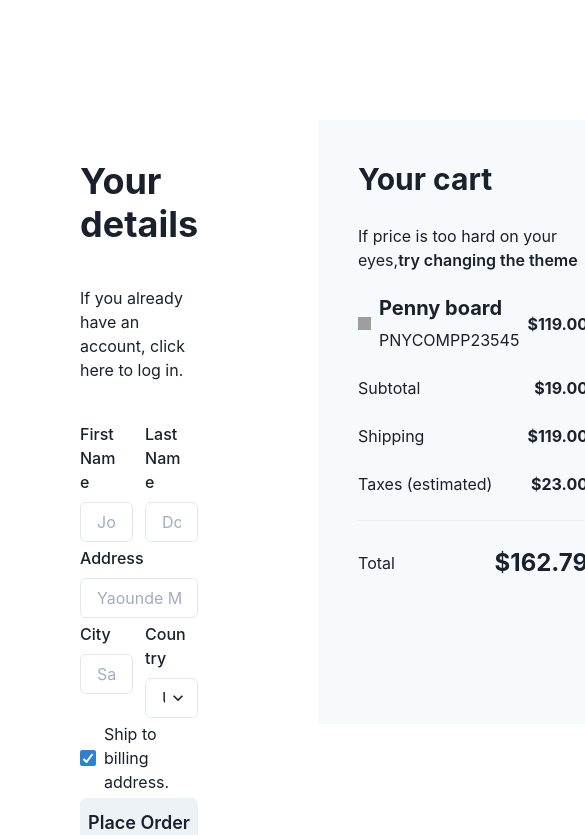
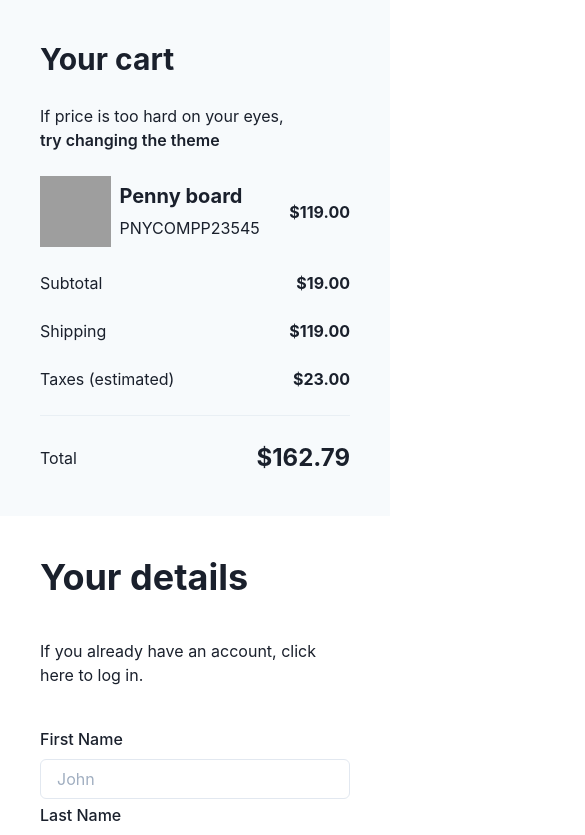
Before and after one commit to atemengue/learning-chakra-ui, a Next.js app: page / in a window 390 px wide. Shown: the top 835 px of the page, 585 px wide, since content can reach past the window. Built offline with nearby package versions, Linux system fonts and the light colour scheme; grey boxes are pictures that could not be loaded.

Commit message:
add responsive design

```diff
--- a/pages/index.tsx
+++ b/pages/index.tsx
@@ -1,19 +1,16 @@
-import { Container, Flex, VStack } from '@chakra-ui/react';
+import { Container, Flex } from '@chakra-ui/react';
 import type { NextPage } from 'next';
 import Cart from "../src/sections/Cart";
 import Details from '../src/sections/Details';
 
 
 const Home: NextPage = () => (
-  <Container maxW="container.xl" p={0} >
-    <Flex h="100vh" py={20}>
-        <VStack w="full" h="full" p={10} spacing={10} alignItems="flex-start" >
+  <Container maxW="container.xl" p={0}>
+    <Flex h={{ base: 'auto', md: '100vh'}} py={[0,10,20]}
+    direction={{ base: 'column-reverse', md: 'row'}}
+    >
           <Details />
-
-        </VStack>
-        <VStack w="full" h="full" p={10} spacing={10} alignItems="flex-start"  >
           <Cart />
-        </VStack>
     </Flex>
   </Container>
 )
--- a/src/sections/Details.tsx
+++ b/src/sections/Details.tsx
@@ -1,9 +1,10 @@
-import { Button, Checkbox, FormControl, FormLabel, GridItem, Heading, Input, Select, SimpleGrid, Text, VStack } from "@chakra-ui/react";
+import { Button, Checkbox, FormControl, FormLabel, GridItem, Heading, Input, Select, SimpleGrid, Text, useBreakpointValue, VStack } from "@chakra-ui/react";
 
 
 
 const Details = () => {
 
+  const colSpan = useBreakpointValue({ base: 2, md: 1 })
 
   return (
     <VStack
@@ -15,14 +16,14 @@
     >
       <Heading size="2xl">Your details</Heading>
       <Text>If you already have an account, click here to log in.</Text>
-      <SimpleGrid columns={2} columnGap={3} rowGap={1}>
-        <GridItem colSpan={1}>
+      <SimpleGrid w="full" columns={2} columnGap={3} rowGap={1}>
+        <GridItem colSpan={colSpan}>
           <FormControl>
             <FormLabel>First Name</FormLabel>
             <Input placeholder="John" />
           </FormControl>
         </GridItem>
-        <GridItem colSpan={1}>
+        <GridItem colSpan={colSpan}>
           <FormControl>
             <FormLabel>Last Name</FormLabel>
             <Input placeholder="Doe" />
@@ -34,13 +35,13 @@
             <Input placeholder="Yaounde Mendong" />
           </FormControl>
         </GridItem>
-        <GridItem colSpan={1}>
+        <GridItem colSpan={colSpan}>
           <FormControl>
             <FormLabel>City</FormLabel>
             <Input placeholder="San Francisco" />
           </FormControl>
         </GridItem>
-        <GridItem colSpan={1}>
+        <GridItem colSpan={colSpan}>
           <FormControl>
             <FormLabel>Country</FormLabel>
             <Select>
```
